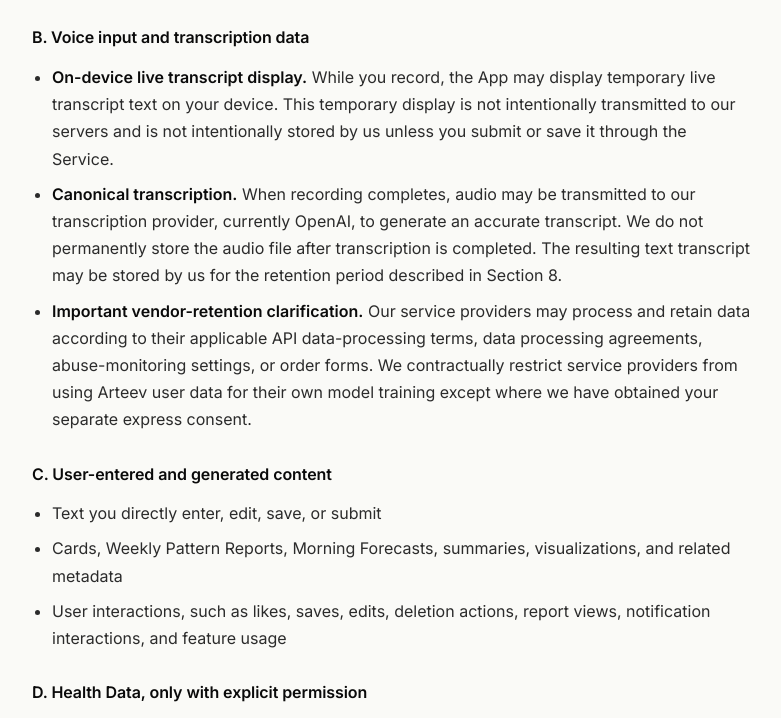
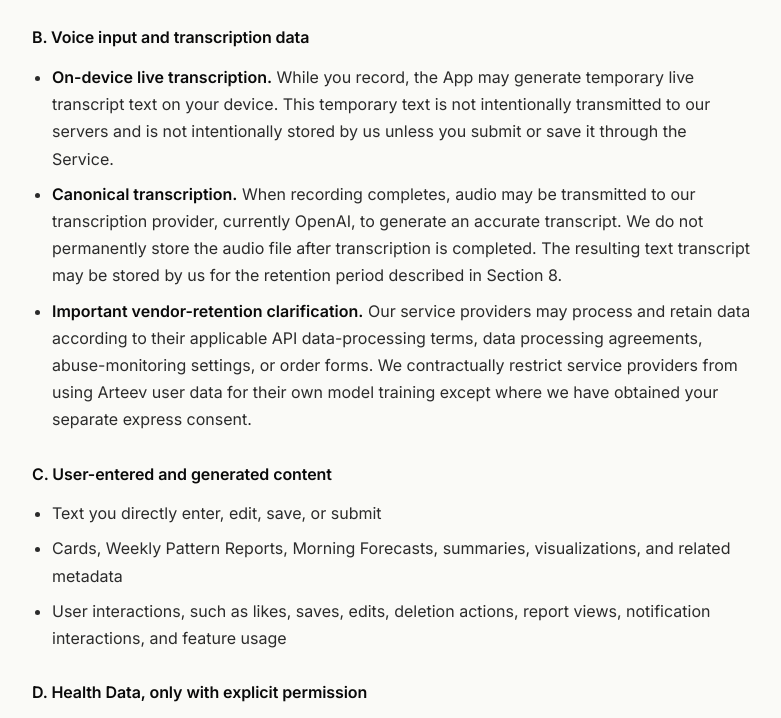
Before and after one commit to HJL113/arteev-co-landing, a plain HTML site: page privacy-en.html in a window 1280 px wide. Shown: the part 2671-3389 px from the top of the page, without its empty margins (248-1029 px from the left). Drawn offline with Linux system fonts and the light colour scheme.

Commit message:
docs(site): drop stale on-screen live-transcript claim (KO + EN)
App retired the on-device live-transcript display 2026-05-21; the
recognizer still runs internally but its text is no longer rendered.
Reword the voice-input disclosure + retention table so they no longer
claim text is shown on screen.

Co-Authored-By: Claude Opus 4.8 (1M context) <noreply@anthropic.com>

```diff
--- a/privacy-en.html
+++ b/privacy-en.html
@@ -92,7 +92,7 @@
 </ul>
 <h3>B. Voice input and transcription data</h3>
 <ul>
-<li><strong>On-device live transcript display.</strong> While you record, the App may display temporary live transcript text on your device. This temporary display is not intentionally transmitted to our servers and is not intentionally stored by us unless you submit or save it through the Service.</li>
+<li><strong>On-device live transcription.</strong> While you record, the App may generate temporary live transcript text on your device. This temporary text is not intentionally transmitted to our servers and is not intentionally stored by us unless you submit or save it through the Service.</li>
 <li><strong>Canonical transcription.</strong> When recording completes, audio may be transmitted to our transcription provider, currently OpenAI, to generate an accurate transcript. We do not permanently store the audio file after transcription is completed. The resulting text transcript may be stored by us for the retention period described in Section 8.</li>
 <li><strong>Important vendor-retention clarification.</strong> Our service providers may process and retain data according to their applicable API data-processing terms, data processing agreements, abuse-monitoring settings, or order forms. We contractually restrict service providers from using Arteev user data for their own model training except where we have obtained your separate express consent.</li>
 </ul>
@@ -378,7 +378,7 @@
 <td>Company policy / minimization</td>
 </tr>
 <tr>
-<td>On-device live transcript display</td>
+<td>On-device live transcript</td>
 <td>Not intentionally stored by Arteev unless submitted or saved</td>
 <td>Company policy / minimization</td>
 </tr>
```
Also changed, not shown: privacy-ko.html (+2 -2 lines).
